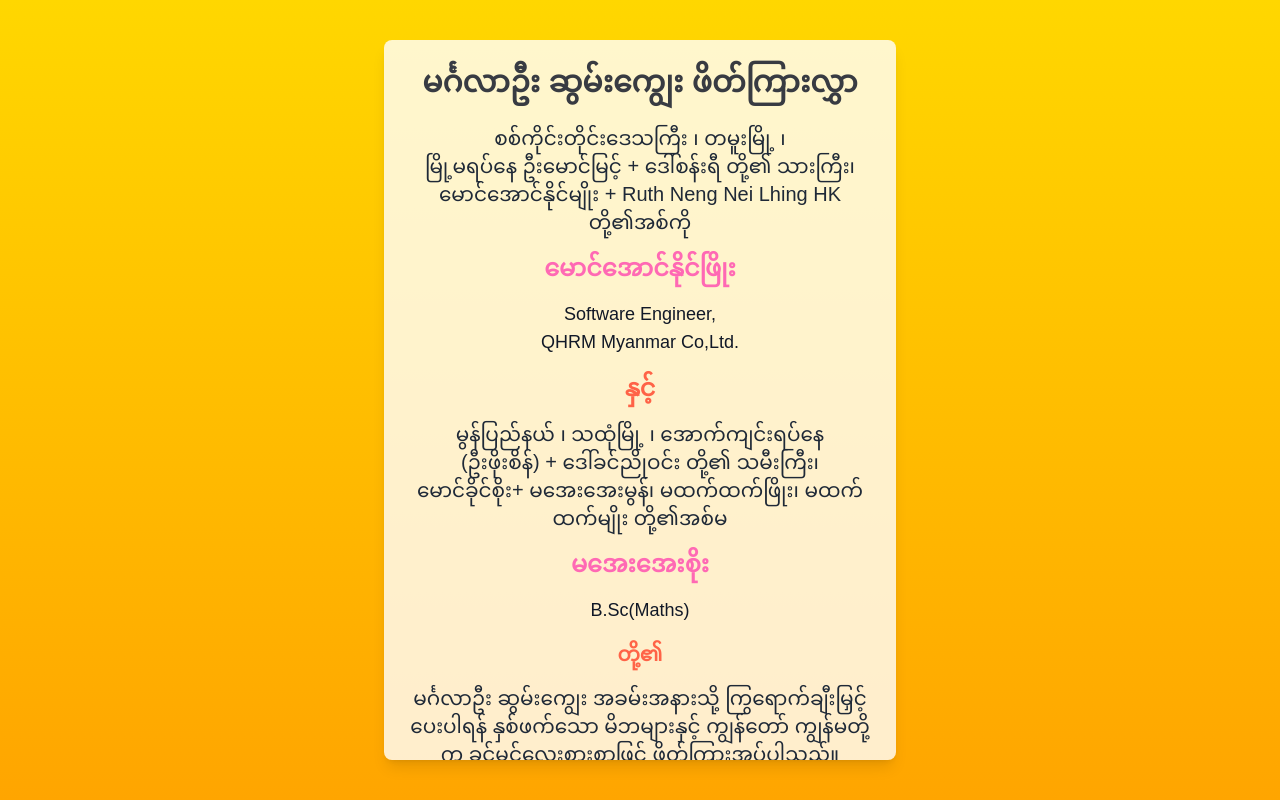
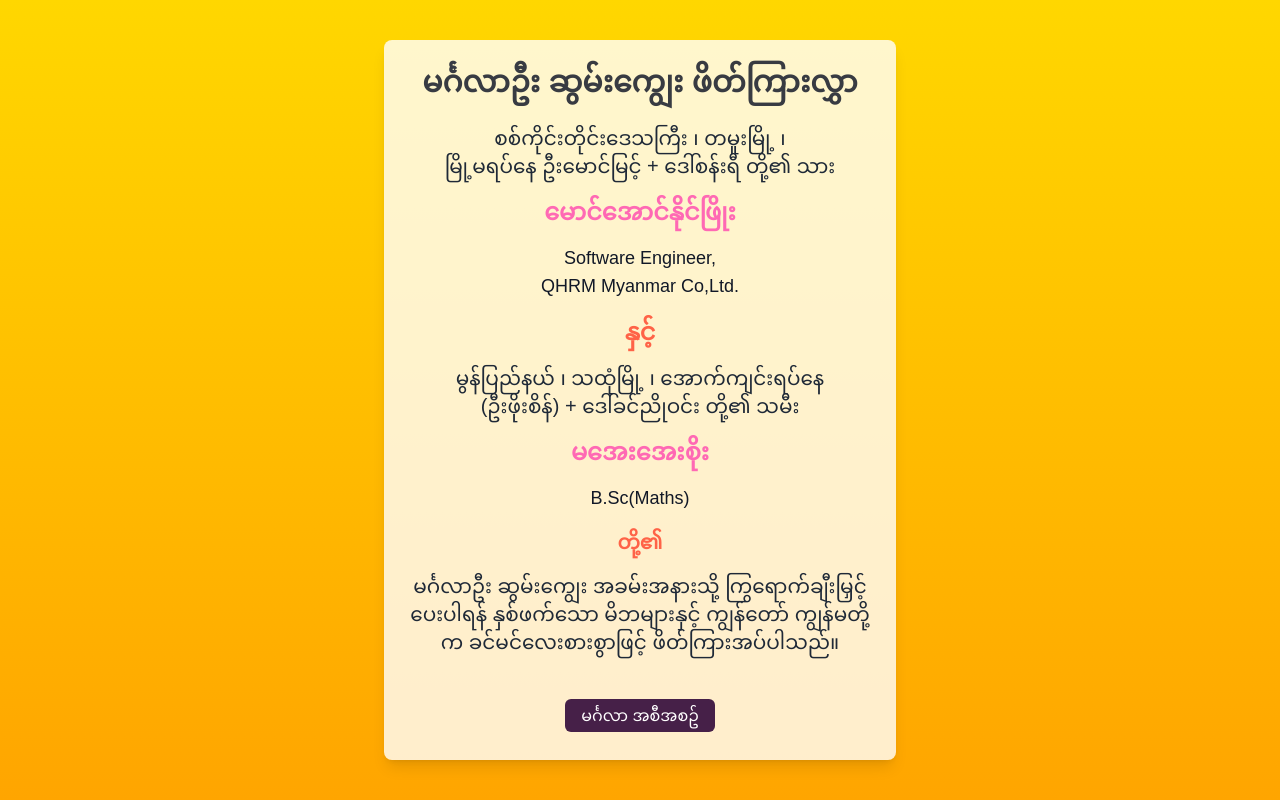
Before and after one commit to AungNaingPhyo2006/aanda, a Next.js app: page /about in a window 1280 px wide. Built offline with nearby package versions, Linux system fonts and the light colour scheme.

Commit message:
Update page.tsx

```diff
--- a/app/about/page.tsx
+++ b/app/about/page.tsx
@@ -10,7 +10,7 @@ export default function About() {
      {/* Groom's Content */}
       <div className="text-center space-y-4">
           <p className="text-base sm:text-md md:text-xl lg:text-xl xl:text-xl  text-gray-800 ">
-          စစ်ကိုင်းတိုင်းဒေသကြီး ၊ တမူးမြို့ ၊<br /> မြို့မရပ်နေ  ဦးမောင်မြင့် + ဒေါ်စန်းရီ တို့၏ သားကြီး၊ <br/>မောင်အောင်နိုင်မျိုး + Ruth Neng Nei Lhing HK တို့၏အစ်ကို
+          စစ်ကိုင်းတိုင်းဒေသကြီး ၊ တမူးမြို့ ၊<br /> မြို့မရပ်နေ  ဦးမောင်မြင့် + ဒေါ်စန်းရီ တို့၏ သား
           </p>
           {/* <p className="text-base sm:text-lg md:text-xl lg:text-xl xl:text-xl  text-gray-800 ">
           စစ်ကိုင်းတိုင်းဒေသကြီး ၊ တမူးမြို့ ၊ မြို့မရပ်နေ
@@ -29,7 +29,7 @@ export default function About() {
           <p className="text-2xl font-bold text-[#ff6347]">နှင့်</p>
      {/* Bride's Content */}
         <p className="text-base sm:text-md md:text-xl lg:text-xl xl:text-xl text-gray-800">
-          မွန်ပြည်နယ် ၊ သထုံမြို့ ၊ အောက်ကျင်းရပ်နေ <br /> (ဦးဖိုးစိန်) + ဒေါ်ခင်ညိုဝင်း တို့၏ သမီးကြီး၊ <br/>မောင်ခိုင်စိုး+ မအေးအေးမွန်၊ မထက်ထက်ဖြိုး၊ မထက်ထက်မျိုး တို့၏အစ်မ
+          မွန်ပြည်နယ် ၊ သထုံမြို့ ၊ အောက်ကျင်းရပ်နေ <br /> (ဦးဖိုးစိန်) + ဒေါ်ခင်ညိုဝင်း တို့၏ သမီး
          </p>
          {/* <p className="text-base sm:text-lg md:text-xl lg:text-xl xl:text-xl text-gray-800">
           မွန်ပြည်နယ် ၊ သထုံမြို့ ၊ အောက်ကျင်းရပ်နေ
```
